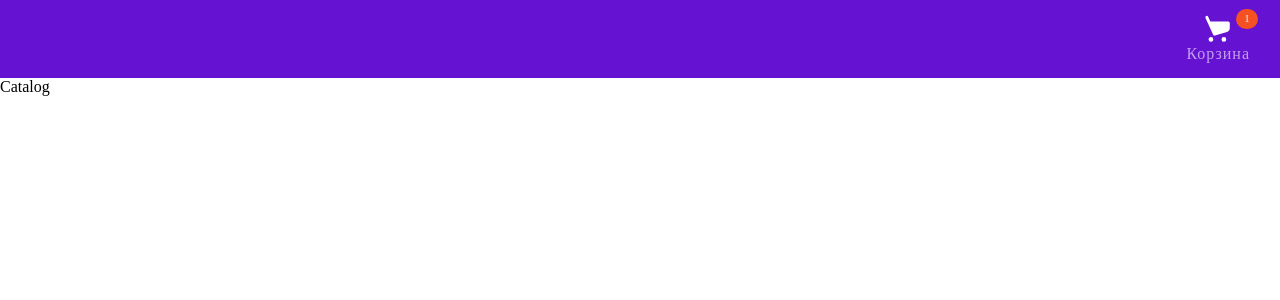
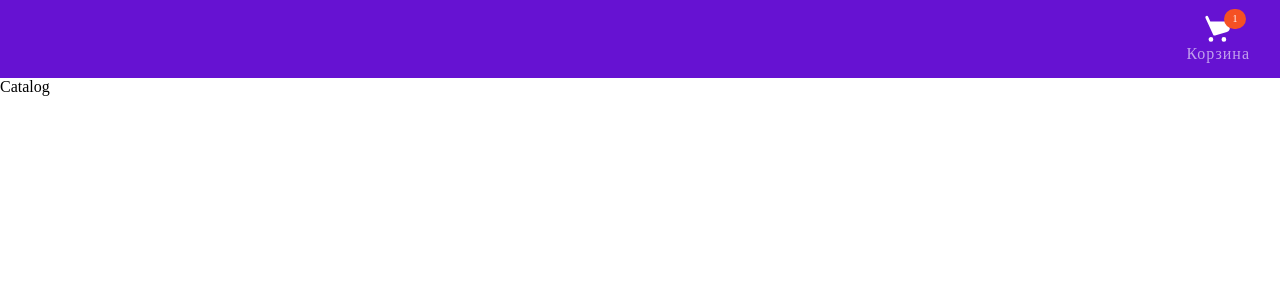
Before and after one commit to zontikgucci/productCatalog, a React (Vite) app: page / in a window 1280 px wide. Shown: the top 300 px of the page. Built offline with nearby package versions, Linux system fonts and the light colour scheme.

Commit message:
исправление в basket

```diff
--- a/src/components/Header.scss
+++ b/src/components/Header.scss
@@ -40,7 +40,7 @@
     display: inline-block;
     position: absolute;
     top: -6px;
-    right: -8px;
+    right: 4px;
   }
 
   &__picture {
```
